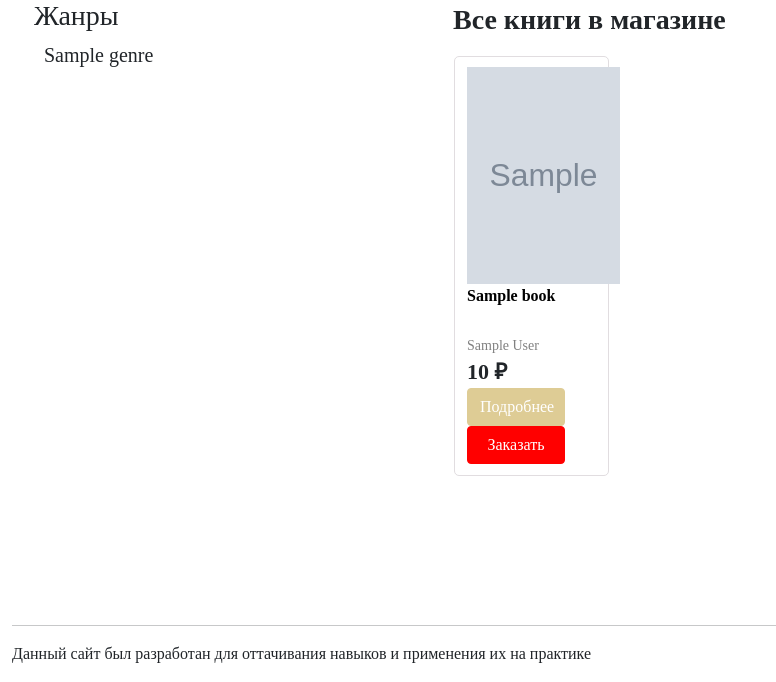
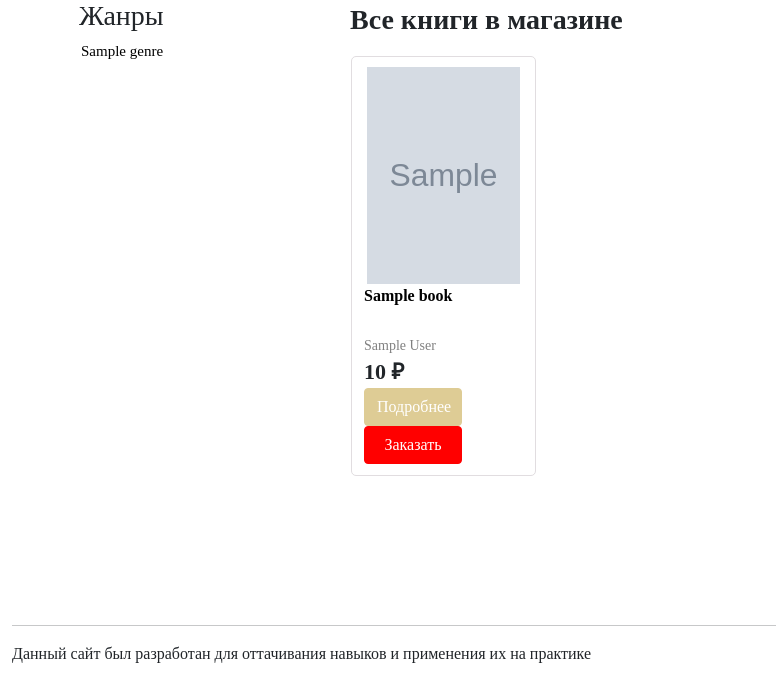
Before and after one commit to mabredin/djangolearn, a Django app: page /catalog/ in a window 1280 px wide. Shown: the part 300-982 px from the top of the page, without its empty margins (0-776 px from the left). Run offline with Django 4.2, Linux system fonts and the light colour scheme; tables that the repository leaves empty hold one stand-in row (values such as "Sample post"); grey boxes marked "Sample" are stand-in pictures; some libraries are stand-ins or nearby versions; grey boxes are pictures that could not be loaded.

Commit message:
Fix catalog.html and style.css

```diff
--- a/BookStore/static/css/style.css
+++ b/BookStore/static/css/style.css
@@ -16,7 +16,14 @@
     url('../fonts/montserrat-variablefont_wght-webfont.woff') format('woff');
     font-weight: normal;
     font-style: normal;
+}
 
+@font-face {
+    font-family: 'londrina_shadowregular';
+    src: url('../fonts/londrinashadow-regular-webfont.woff2') format('woff2'),
+         url('../fonts/londrinashadow-regular-webfont.woff') format('woff');
+    font-weight: normal;
+    font-style: normal;
 }
 
 .col-sm {
@@ -46,12 +53,31 @@
 
 .title_genres_h2 {
     font-size: 28px;
+    margin-left: 45px;
 }
 
 .title_genres_ul {
-    padding-left: 10px;
+    padding-left: 47px;
     list-style-type: none;
-    font-size: 20px;
+    font-size: 15px;
+    color: black;
+    text-decoration: none;
+}
+
+.title_genres_ul a {
+    color: black;
+    text-decoration: none;
+}
+
+.title_genres_ul a:hover {
+    color: red;
+    text-decoration: none;
+    background-color: #E1DDE078;
+    border-style: solid;
+    border-width: thin;
+    border-radius: 4px;
+    border-color: #E1DDE078;
+    padding: 0 5px;
 }
 
 .title_all_books {
@@ -101,6 +127,7 @@
     border-color: #E1DDE0;
     padding: 10px 0;
     position: relative;
+    min-width: 185.4px;
 }
 
 #img-book {
@@ -141,11 +168,51 @@
     box-shadow: none;
 }
 
-#books {
+.books {
     color: black;
     text-decoration: none;
 }
 
-#books:hover {
+.books:hover {
     color: red;
 }
+
+.return {
+    margin-left: 69px;
+}
+
+.back {
+    color: gray;
+    max-width: 75px;
+    text-align: center;
+    font-size: 17px;
+}
+
+.back:hover {
+    color: red;
+    padding: 0 5px;
+}
+
+/*.logo {*/
+/*    !* Vector 1 *!*/
+
+/*    position: absolute;*/
+/*    width: 102.08px;*/
+/*    height: 92.24px;*/
+/*    border: 3px solid #000000;*/
+/*}*/
+
+/*.title_site {*/
+/*    !* BookStore *!*/
+
+/*    position: absolute;*/
+/*    width: 341px;*/
+/*    height: 106px;*/
+/*    font-family: 'londrina_shadowregular';*/
+/*    font-style: normal;*/
+/*    font-weight: 400;*/
+/*    font-size: 85px;*/
+/*    line-height: 101px;*/
+/*    text-align: center;*/
+/*    color: #000000;*/
+/*}*/
--- a/BookStore/templates/catalog/catalog.html
+++ b/BookStore/templates/catalog/catalog.html
@@ -3,11 +3,11 @@
 {% block content %}
 <div class="row" style="margin: 0 10px;">
     {% if list_genres %}
-    <div class="col-sm-4">
+    <div class="col-sm-3">
         <h2 class="title_genres_h2">Жанры</h2>
         <ul class="title_genres_ul">
             {% for genre in list_genres %}
-            <li>{{ genre.name }}</li>
+            <li style="padding-bottom: 6px"><a href="{% url 'catalog:genre' genre.id %}">{{ genre.name }}</a></li>
             {% endfor %}
         </ul>
     </div>
@@ -20,7 +20,7 @@
                 <div id="in-book" class="row">
                     <div class="image">
                         {% if book.image %}
-                        <a href="{% url 'catalog:detail' book.id %}" id="books">
+                        <a href="{% url 'catalog:detail' book.id %}" class="books">
                             <img src="{{MEDIA_URL}}{{ book.image.url }}" id="img-book">
                         </a>
                         {% else %}
@@ -28,7 +28,7 @@
                         {% endif %}
                     </div>
                     <div class="title">
-                        <a href="{% url 'catalog:detail' book.id %}" id="books"><b>{{ book.title }}</b></a>
+                        <a href="{% url 'catalog:detail' book.id %}" class="books"><b>{{ book.title }}</b></a>
                     </div>
                     <div class="author">{{ book.display_author }}</div>
                     <div class="cost"><b>{{ book.cost }} ₽</b></div>
@@ -44,6 +44,8 @@
             {% endfor %}
         </ul>
     </div>
+    <div class="col-sm-1">
+    </div>
     {% else %}
     <p>Нет жанров!</p>
     {% endif %}
```
